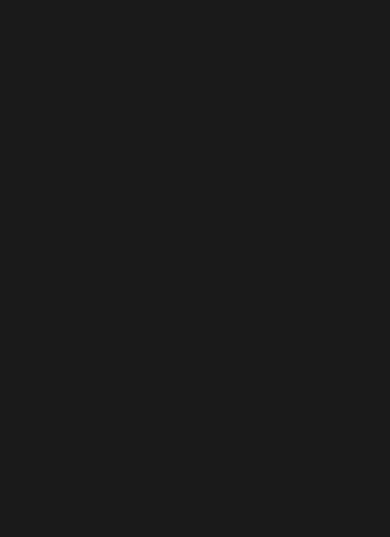
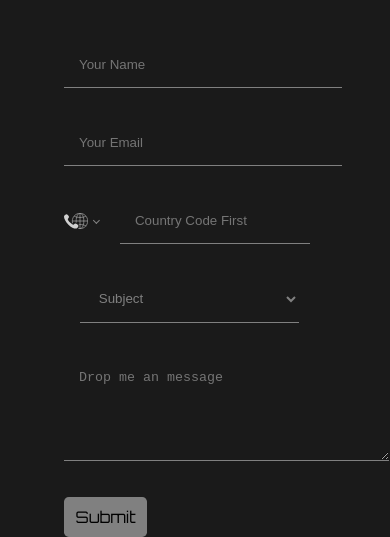
Before and after one commit to Aniket-Patel-swg/NextJsPortfolio, a Next.js app: page / in a window 390 px wide. Shown: the part 4736-5273 px from the top of the page. Before the commit the page ends 4331 px from the top, so only its background shows below. Built offline with nearby package versions, Linux system fonts and the light colour scheme; a web font is replaced by a local one.

Commit message:
Added contact Section UI

```diff
--- a/Components/Contact.js
+++ b/Components/Contact.js
@@ -10,39 +10,70 @@ import {
   faFacebook,
 } from "@fortawesome/free-brands-svg-icons";
 import Link from "next/link";
+import PhoneInput, {
+  formatPhoneNumber,
+  formatPhoneNumberIntl,
+  isValidPhoneNumber,
+} from "react-phone-number-input";
+import "react-phone-number-input/style.css";
+import { isPossiblePhoneNumber } from "react-phone-number-input";
 
 const Contact = () => {
   const [selectedOption, setSelectedOption] = useState("");
+
+  const [phoneNumber, setPhoneNumber] = useState();
+  const [isTypingPhoneNumber, setIsTypingPhoneNumber] = useState(false);
+  const [successMessage, setSuccessMessage] = useState("");
 
   const handleSelectChange = (event) => {
     setSelectedOption(event.target.value);
   };
 
+  const handleNumberInput = () => {};
+
   const { scrollY } = useScroll();
 
   const animation = useSpring({
-    opacity: scrollY.to((y) => (y > 2845 ? 1 : 0)),
+    opacity: scrollY.to((y) => (y > 3305 ? 1 : 0)),
     transform: scrollY.to((y) =>
-      y > 2845 ? "translateY(0px)" : "translateY(100px)"
+      y > 3305 ? "translateY(0px)" : "translateY(100px)"
     ),
     config: { mass: 1, tension: 60, friction: 13 },
   });
 
   const animation2 = useSpring({
-    opacity: scrollY.to((y) => (y > 2990 ? 1 : 0)),
+    opacity: scrollY.to((y) => (y > 3495 ? 1 : 0)),
     transform: scrollY.to((y) =>
-      y > 2990 ? "translateY(0px)" : "translateY(100px)"
+      y > 3495 ? "translateY(0px)" : "translateY(100px)"
     ),
     config: { mass: 1, tension: 60, friction: 13 },
   });
 
   const linkAnimation = useSpring({
-    opacity: scrollY.to((y) => (y > 3080 ? 1 : 0)),
+    opacity: scrollY.to((y) => (y > 3575 ? 1 : 0)),
     transform: scrollY.to((y) =>
-      y > 3080 ? "translateY(10px)" : "translateY(100px)"
+      y > 3575 ? "translateY(10px)" : "translateY(100px)"
     ),
     config: { mass: 1, tension: 60, friction: 13 },
   });
+
+  function handleSubmit() {
+    const nameInput = document.getElementById("name");
+    const emailInput = document.getElementById("email");
+
+    const name = nameInput.value.trim();
+    const email = emailInput.value.trim();
+
+    setSuccessMessage('Message Sent successfully!')
+    if (!name || !email) {
+      alert("Name and email are required fields. ");
+      setSuccessMessage('')
+      return;
+    }
+
+    // Proceed with form submission
+    // You can perform any additional logic or API calls here
+  }
 
   return (
     <>
@@ -97,9 +128,16 @@ const Contact = () => {
           </div>
         </div>
         <div></div>
+
         <div className={Styles.right_contact_section}>
           <section className={Styles.contact_name_section}>
-            <input type="text" name="name" id="name" placeholder="Your Name" required />
+            <input
+              type="text"
+              name="name"
+              id="name"
+              placeholder="Your Name"
+              required
+            />
           </section>
           <section className={Styles.contact_email_section}>
             <input
@@ -112,12 +150,19 @@ const Contact = () => {
           </section>
           <section className={Styles.conact_two_section}>
             <div className={Styles.contact_number_section}>
-              <input
+              {/* <input
                 type="text"
                 id="phone"
                 name="phone"
                 placeholder="Your Number"
+              /> */}
+              <PhoneInput
+                value={phoneNumber}
+                onChange={(phoneNumber) => setPhoneNumber(phoneNumber)}
+                className={Styles.phone_input}
+                placeholder="Country Code First"
               />
+              {/* {phoneNumber && isValidPhoneNumber(phoneNumber) ? "" : "Phone Number is not valid"} */}
             </div>
             <div className={Styles.contact_subject_section}>
               <div>
@@ -127,6 +172,7 @@ const Contact = () => {
                   <option value="branding">Branding</option>
                   <option value="design">Website Design</option>
                   <option value="all">Make My brand from scratch</option>
+                  <option value="all">Update my website</option>
                   <option value="other">Other</option>x
                 </select>
               </div>
@@ -141,7 +187,10 @@ const Contact = () => {
               placeholder="Drop me an message"
             ></textarea>
           </section>
-          <div className={Styles.submit_button}>
+          {successMessage && (
+          <div className={Styles.success_message}>{successMessage}</div>
+        )}
+          <div className={Styles.submit_button} onClick={handleSubmit}>
             Submit
           </div>
         </div>
--- a/package.json
+++ b/package.json
@@ -17,6 +17,7 @@
     "next": "13.4.3",
     "react": "18.2.0",
     "react-dom": "18.2.0",
+    "react-phone-number-input": "^3.2.23",
     "react-spring": "^9.7.1",
     "react-swipeable": "^7.0.1",
     "react-three-fiber": "^6.0.13",
--- a/pages/index.js
+++ b/pages/index.js
@@ -13,7 +13,7 @@ export default function Home() {
       <Promotion />
       <HappyClient />
       <About />
-      {/* <Contact /> */}
+      <Contact />
       {/* https://relatablecode.com/how-to-easily-trigger-react-spring-animation-when-in-view */}
       {/* https://ryo-irago.com/ */}
     </>
--- a/styles/Contact.module.css
+++ b/styles/Contact.module.css
@@ -48,6 +48,10 @@
 }
 .conact_two_section{
     display: flex;
+    margin-left: 1rem;
+}
+.phone_input{
+    color: white;
 }
 .right_contact_section h4{
     color: gray;
@@ -92,11 +96,53 @@
     width: 30%;
     text-align: center;
     border-radius: 0.3rem;
+    transition: background-color 0.3s;
+}
+.submit_button:hover{
+    background-color: white;
+}
+.contact_subject_section option:active{
+    background-color: aquamarine;
+}
+.phone_input{
+    width: auto;
+}
+.success_message{
+    color: greenyellow;
 }
 
 @media (max-width: 1080px) {
     .contact_section{
         display: block;
     }
+    .contact_section h1{
+        font-size: 2.3rem;
+    }
+    .contact_email_wrapper{
+        margin: 5rem 0px;
+    }
+    .right_contact_section{
+        margin-left: -1rem;
+        margin-top: 1.5rem;
+    }
+}
 
+@media (max-width: 600px) {
+    .conact_two_section{
+        display: block;
+    }
 }
+@media (max-width: 470px) {
+    .contact_section h1{
+        font-size: 2.2rem;
+    }
+    .contact_email_wrapper h4{
+        font-size: 1.2rem;
+        margin-bottom: 7px;
+    }
+}
+@media (max-width: 370px){
+    .contact_section{
+        padding: 3rem;
+    }
+}
--- a/styles/HappyClient.module.css
+++ b/styles/HappyClient.module.css
@@ -267,6 +267,7 @@
   }
 .links button{
   margin: 0px 1rem;
+  text-decoration: none;
 }
 .skill_button {
   align-items: center;
```
Also changed, not shown: 1 other file (tests, documents, lock files or other folders).
